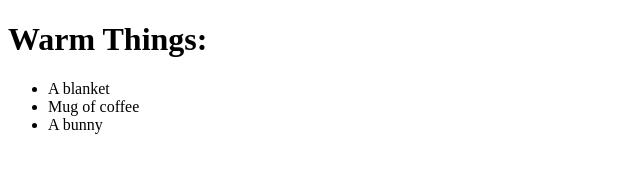
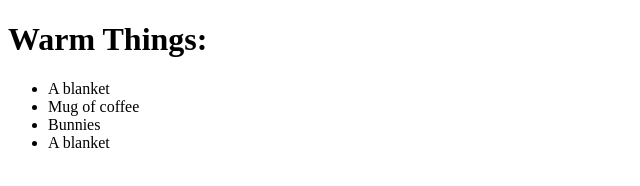
Before and after one commit to MaxMorrisMN/first-project, a plain HTML site: page home.html in a window 1280 px wide. Shown: the full height of the page, 0-640 px from the left. Drawn offline with Linux system fonts and the light colour scheme.

Commit message:
Update home.html

```diff
--- a/home.html
+++ b/home.html
@@ -10,7 +10,8 @@
         <ul>
             <li>A blanket</li>
             <li>Mug of coffee</li>
-            <li>A bunny</li>
+            <li>Bunnies</li>
+            <li>A blanket</li>
         </ul>
     </body>
 </html>
```
